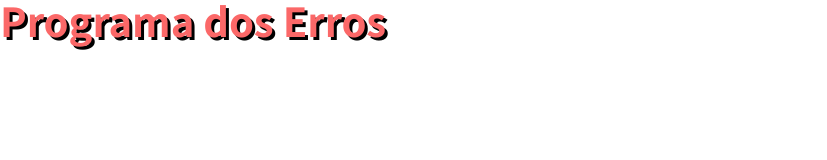
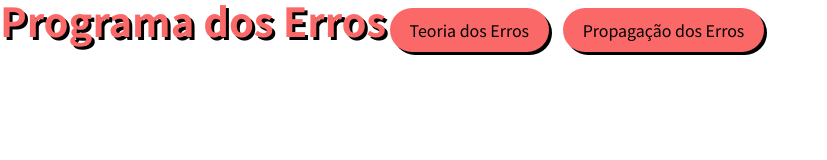
Before and after one commit to eduhguarieiro/programa-dos-erros, a plain HTML site: page index.html in a window 1280 px wide. Shown: the whole page, without its empty margins (0-827 px from the left). Drawn offline with Linux system fonts and the light colour scheme.

Commit message:
Create main-button component

```diff
--- /dev/null
+++ b/css/components/main-button.css
@@ -0,0 +1,15 @@
+.main-button{
+    background-color: #FB6868;
+    font-family: "Noto Sans JP", sans-serif;
+    font-size: 16px;
+    padding: 10px 20px;
+    border: none;
+    border-radius: 23px;
+    box-shadow: 3px 3px 0 #000;
+    margin-right: 10px;
+    cursor: pointer;
+}
+
+.main-button:hover{
+    background-color: #fc9090;
+}
--- a/index.html
+++ b/index.html
@@ -11,10 +11,13 @@
 
     <link rel="stylesheet" href="css/reset.css">
     <link rel="stylesheet" href="css/components/main-title.css">
+    <link rel="stylesheet" href="css/components/main-button.css">
 </head>
 <body>
     <header>
         <h1 class="main-title">Programa dos Erros</h1>
+        <button class="main-button">Teoria dos Erros</button>
+        <button class="main-button">Propagação dos Erros</button>
     </header>
 </body>
 </html>
```
